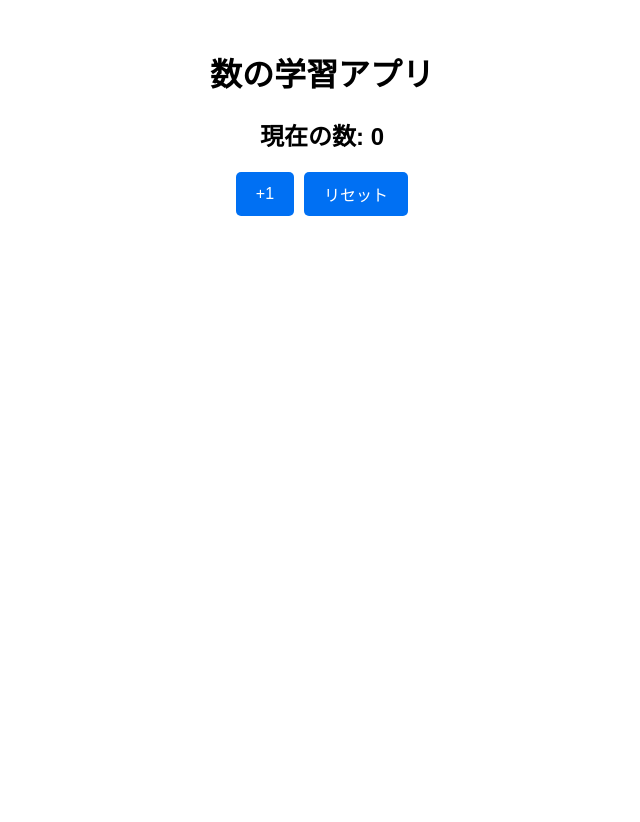
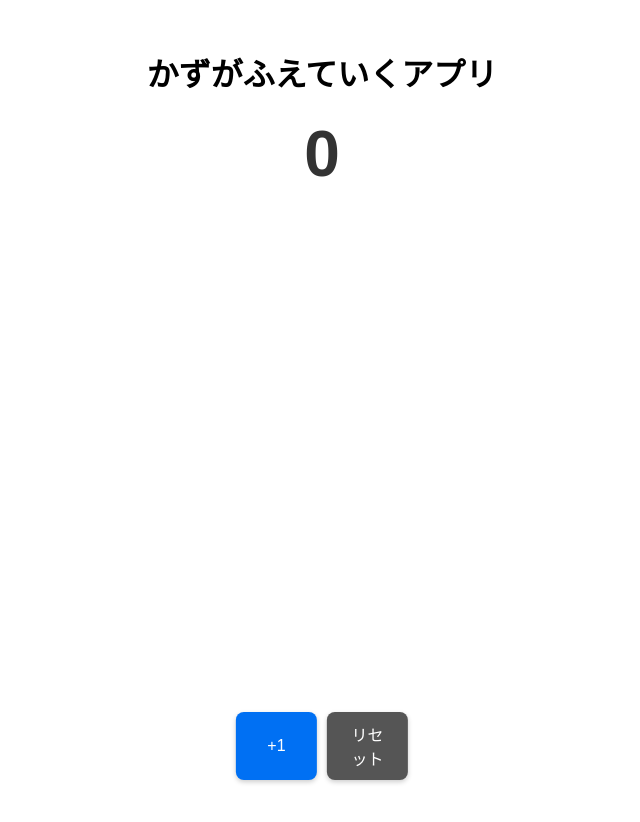
Before and after one commit to YUHI-YONEMARU/number-learning-app, a Next.js app: page / in a window 1280 px wide. Shown: the top 822 px of the page, without its empty margins (318-958 px from the left). Before the commit the page ends 800 px from the top, so only its background shows below. Built offline with nearby package versions, Linux system fonts and the light colour scheme.

Commit message:
update design

```diff
--- a/components/Counter.tsx
+++ b/components/Counter.tsx
@@ -1,4 +1,4 @@
-/* components/Counter.tsx */
+import React from 'react';
 import styles from '../styles/Counter.module.css';
 
 interface CounterProps {
@@ -10,21 +10,21 @@
 export default function Counter({ count, onIncrement, onReset }: CounterProps) {
   return (
     <div className={styles.counter}>
-      <h2>現在の数: {count}</h2>
-      <div className={styles.buttons}>
-        <button className={styles.button} onClick={() => onIncrement(1)}>
-          +1
-        </button>
+      <div className={styles.countDisplay}>{count}</div>
+      <div className={styles.buttonContainer}>
+        {count >= 100 && (
+          <button className={styles.button} onClick={() => onIncrement(100)}>
+            +100
+          </button>
+        )}
         {count >= 10 && (
           <button className={styles.button} onClick={() => onIncrement(10)}>
             +10
           </button>
         )}
-        {count >= 100 && (
-          <button className={styles.button} onClick={() => onIncrement(100)}>
-            +100
-          </button>
-        )}
+        <button className={styles.button} onClick={() => onIncrement(1)}>
+          +1
+        </button>
         <button className={styles.button} onClick={onReset}>
           リセット
         </button>
--- a/components/VisualCircles.tsx
+++ b/components/VisualCircles.tsx
@@ -1,4 +1,3 @@
-
 import React from 'react';
 import styles from '../styles/VisualCircles.module.css';
 
@@ -27,11 +26,7 @@
     for (let i = 0; i < tens; i++) {
       elements.push(
         <div key={`ten-${i}`} className={styles.tenGroup}>
-          {Array(10)
-            .fill(0)
-            .map((_, j) => (
-              <div key={`ten-circle-${i}-${j}`} className={styles.circle} />
-            ))}
+          <div className={styles.circleTen}>10</div>
         </div>
       );
     }
--- a/pages/index.tsx
+++ b/pages/index.tsx
@@ -1,4 +1,5 @@
-import { useState } from 'react';
+import React, { useState } from 'react';
+import Head from 'next/head';
 import Counter from '../components/Counter';
 import VisualCircles from '../components/VisualCircles';
 import styles from '../styles/Home.module.css';
@@ -16,7 +17,11 @@
 
   return (
     <div className={styles.container}>
-      <h1>数の学習アプリ</h1>
+      <Head>
+        <title>かずがふえていくアプリ</title>
+        <meta name="description" content="子ども向け数の学習アプリ" />
+      </Head>
+      <h1>かずがふえていくアプリ</h1>
       <Counter count={count} onIncrement={handleIncrement} onReset={handleReset} />
       <VisualCircles count={count} />
     </div>
--- a/styles/Counter.module.css
+++ b/styles/Counter.module.css
@@ -1,24 +1,72 @@
-/* styles/Counter.module.css */
 .counter {
   margin: 20px 0;
 }
 
-.buttons {
+.countDisplay {
+  font-size: 48px; /* 大きなフォント */
+  font-weight: bold;
+  text-align: center;
+  color: #333;
+  margin-bottom: 20px;
+}
+
+.buttonContainer {
+  position: fixed;
+  bottom: 20px;
+  left: 50%;
+  transform: translateX(-50%);
   display: flex;
   justify-content: center;
   gap: 10px;
+  width: 90%; /* スマホで幅を広く */
+  max-width: 600px; /* 最大幅を制限 */
 }
 
 .button {
-  padding: 10px 20px;
-  font-size: 16px;
+  padding: 15px 20px; /* タッチしやすく */
+  font-size: 18px; /* 読みやすく */
   cursor: pointer;
-  background-color: #0070f3;
+  background-color: #0070f3; /* 青 */
   color: white;
   border: none;
-  border-radius: 5px;
+  border-radius: 8px;
+  flex: 1; /* ボタンの幅を均等に */
+  box-shadow: 0 2px 5px rgba(0, 0, 0, 0.2);
 }
 
 .button:hover {
   background-color: #005bb5;
 }
+
+/* 「+1」ボタンを少し強調 */
+.button:nth-child(3) {
+  background-color: #ff4500; /* オレンジで目立たせる */
+}
+
+.button:nth-child(3):hover {
+  background-color: #d83b01;
+}
+
+/* リセットボタンのスタイル */
+.button:last-child {
+  background-color: #555; /* グレーで区別 */
+}
+
+.button:last-child:hover {
+  background-color: #333;
+}
+
+@media (min-width: 768px) {
+  .buttonContainer {
+    width: auto; /* PCでは幅を自動調整 */
+  }
+
+  .button {
+    padding: 10px 20px;
+    font-size: 16px;
+  }
+
+  .countDisplay {
+    font-size: 64px; /* PCではさらに大きく */
+  }
+}
--- a/styles/Home.module.css
+++ b/styles/Home.module.css
@@ -2,4 +2,6 @@
   text-align: center;
   padding: 20px;
   font-family: Arial, sans-serif;
+  min-height: 100vh; /* 画面全体の高さ */
+  padding-bottom: 100px; /* ボタン分の余白 */
 }
--- a/styles/VisualCircles.module.css
+++ b/styles/VisualCircles.module.css
@@ -4,6 +4,7 @@
   justify-content: center;
   gap: 10px;
   margin-top: 20px;
+  margin-bottom: 100px; /* ボタン分の余白 */
 }
 
 .circle {
@@ -15,11 +16,18 @@
 
 .tenGroup {
   display: flex;
-  flex-wrap: wrap;
-  gap: 5px;
-  border: 1px solid #ccc;
-  padding: 5px;
-  border-radius: 5px;
+  align-items: center;
+  justify-content: center;
+  width: 50px;
+  height: 50px;
+  background-color: #4682b4;
+  border-radius: 8px;
+}
+
+.circleTen {
+  font-size: 12px;
+  color: white;
+  font-weight: bold;
 }
 
 .hundredGroup {
```
